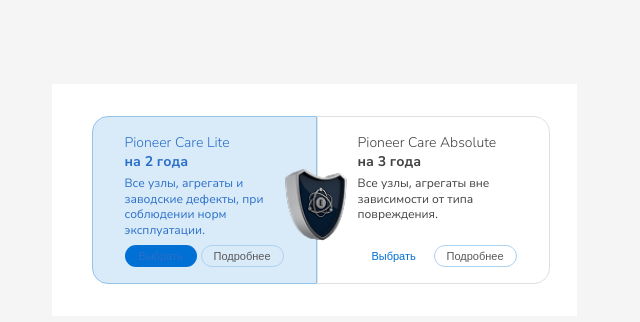
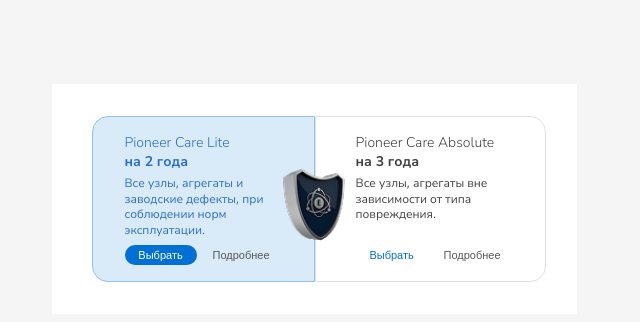
Before and after one commit to Skolpov/showgarant, a plain HTML site: page index.html in a window 1280 px wide. In both pictures the pointer is over the button 486 px from the left and 256 px from the top of the page. Shown: the whole page, without its empty margins (326-966 px from the left). Drawn offline with nearby package versions, Linux system fonts and the light colour scheme.

Commit message:
Update index.html

```diff
--- a/index.html
+++ b/index.html
@@ -159,13 +159,10 @@
 		.garant__btn-details {
 			background-color: transparent;
 			color: var(--text2);
-			border: 1px solid #ADD1F1;
 		}
 
 		.garant__btn-details:hover {
 			background-color: var(--clr1);
-			color: white !important;
-			border-color: var(--clr1);
 		}
 
 		.garant__btn-select {
@@ -178,7 +175,7 @@
 		.garant__btn-select:hover {
 			background-color: var(--clr1);
 			border-color: var(--clr1);
-			color: white;
+			color: white !important;
 		}
 
 		.active .garant__btn-select {
```
